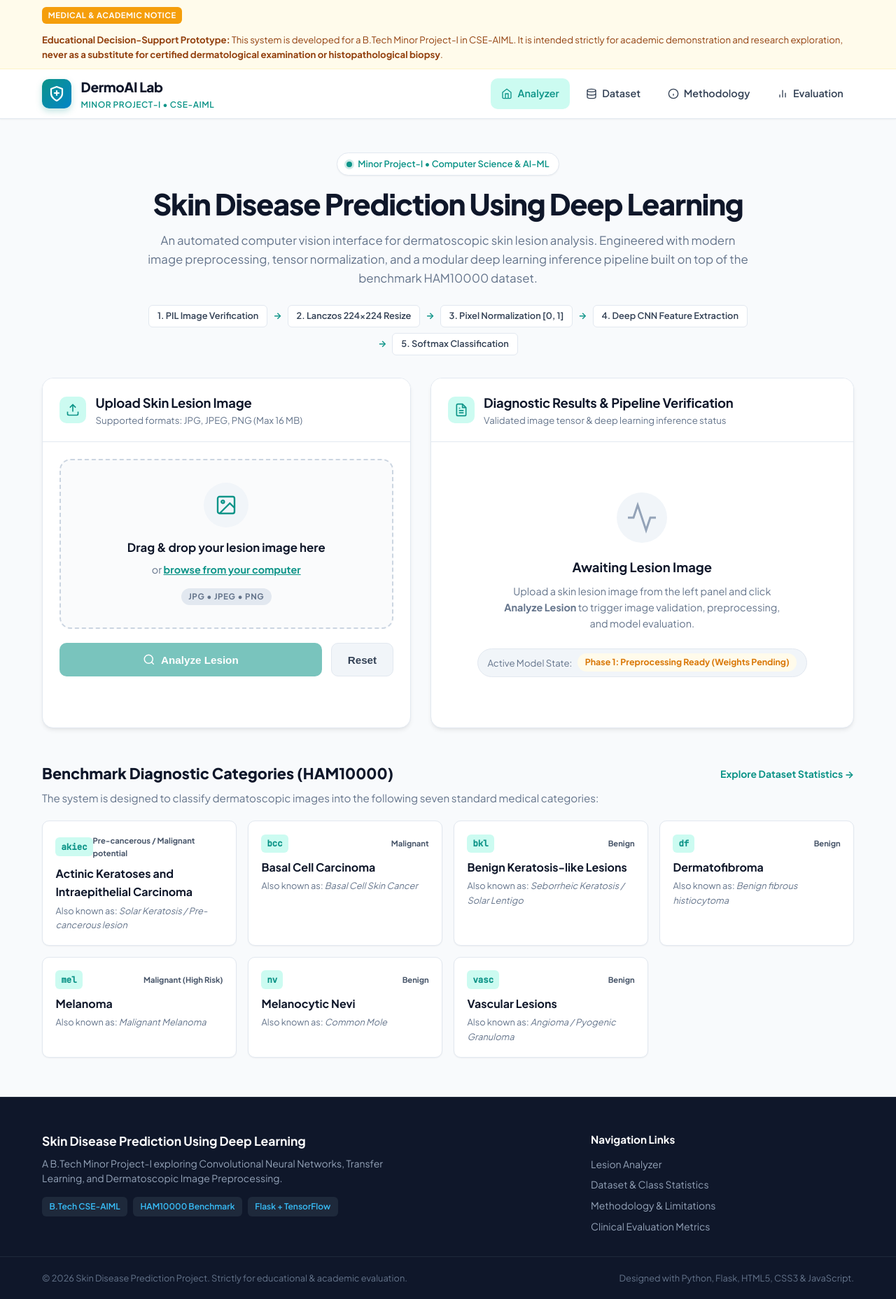
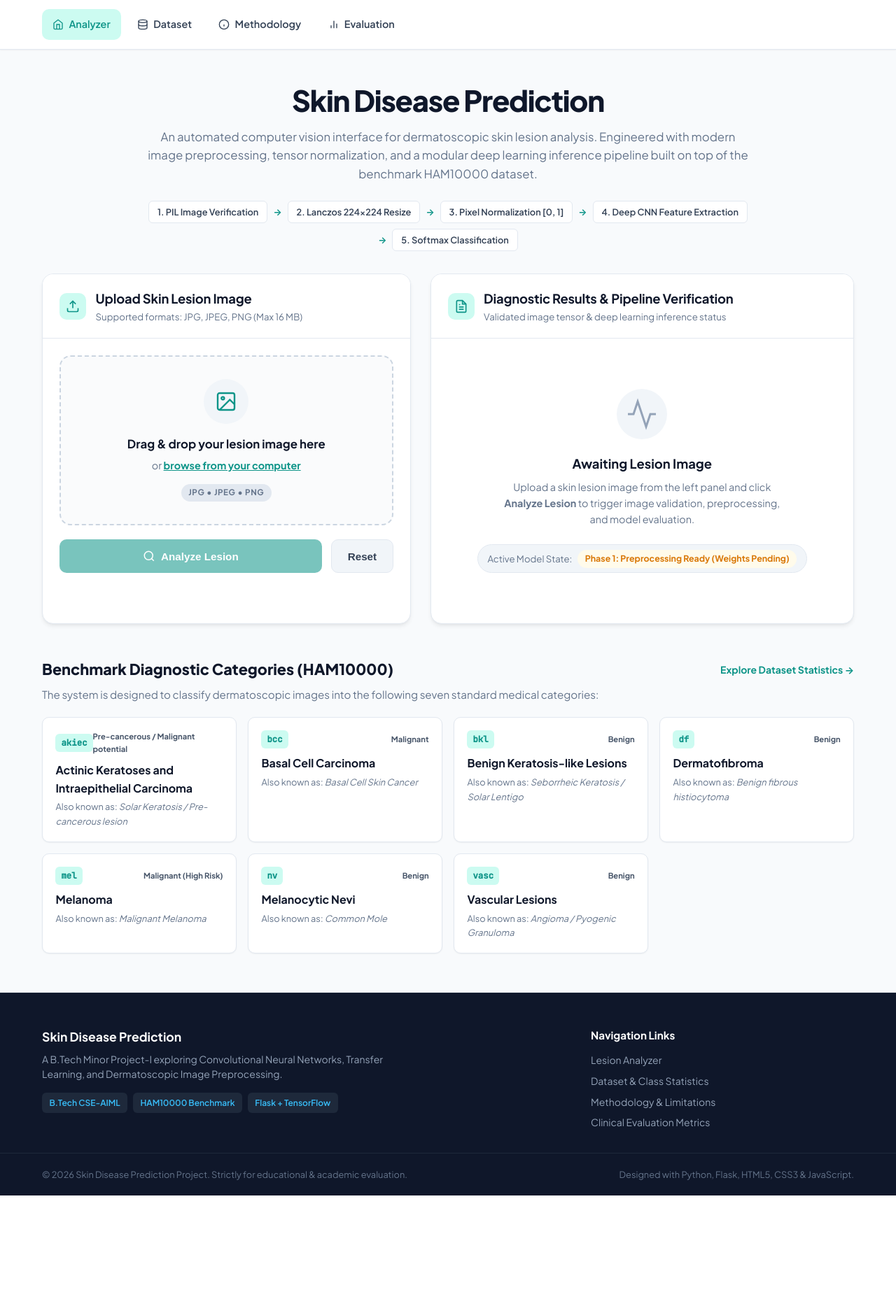
Before and after one commit to MondemLavanya/skin-disease-prediction, a Flask app: page / in a window 1280 px wide. Shown: the whole page at 70% size. After the commit the page ends 1709 px from the top, so only its background shows below. Run offline with Flask 3, Linux system fonts and the light colour scheme.

Commit message:
Simplify website title and branding

```diff
--- a/templates/base.html
+++ b/templates/base.html
@@ -13,34 +13,11 @@
     <link href="https://fonts.googleapis.com/css2?family=Plus+Jakarta+Sans:wght@400;500;600;700;800&family=JetBrains+Mono:wght@400;500&display=swap" rel="stylesheet">
 </head>
 <body>
-    <!-- Top Clinical Disclaimer Banner -->
-    <div class="clinical-disclaimer-banner" role="alert">
-        <div class="container disclaimer-content">
-            <span class="disclaimer-badge">Medical & Academic Notice</span>
-            <p>
-                <strong>Educational Decision-Support Prototype:</strong>
-                This system is developed for a B.Tech Minor Project-I in CSE-AIML. It is intended strictly for academic demonstration and research exploration, <strong>never as a substitute for certified dermatological examination or histopathological biopsy</strong>.
-            </p>
-        </div>
-    </div>
+
 
     <!-- Navigation Header -->
     <header class="site-header">
         <div class="container header-container">
-            <a href="{{ url_for('index') }}" class="brand-logo" aria-label="Skin Disease Prediction Home">
-                <div class="logo-icon-wrapper">
-                    <!-- Clean Medical Cross / Shield SVG -->
-                    <svg viewBox="0 0 24 24" width="24" height="24" fill="none" stroke="currentColor" stroke-width="2.2" stroke-linecap="round" stroke-linejoin="round">
-                        <path d="M12 22s8-4 8-10V5l-8-3-8 3v7c0 6 8 10 8 10z"/>
-                        <line x1="12" y1="8" x2="12" y2="14"/>
-                        <line x1="9" y1="11" x2="15" y2="11"/>
-                    </svg>
-                </div>
-                <div class="brand-text">
-                    <span class="brand-title">DermoAI Lab</span>
-                    <span class="brand-subtitle">Minor Project-I • CSE-AIML</span>
-                </div>
-            </a>
 
             <nav class="main-nav" aria-label="Primary Navigation">
                 <ul class="nav-list">
@@ -82,7 +59,7 @@
     <footer class="site-footer">
         <div class="container footer-container">
             <div class="footer-left">
-                <h4>Skin Disease Prediction Using Deep Learning</h4>
+                <h4>Skin Disease Prediction</h4>
                 <p>A B.Tech Minor Project-I exploring Convolutional Neural Networks, Transfer Learning, and Dermatoscopic Image Preprocessing.</p>
                 <div class="academic-badge-row">
                     <span class="badge-pill">B.Tech CSE-AIML</span>
--- a/templates/index.html
+++ b/templates/index.html
@@ -6,11 +6,8 @@
 <div class="container main-content-wrapper">
     <!-- Hero Introduction Section -->
     <section class="hero-section">
-        <div class="hero-badge">
-            <span class="status-dot"></span>
-            <span>Minor Project-I • Computer Science & AI-ML</span>
-        </div>
-        <h1 class="hero-title">Skin Disease Prediction Using Deep Learning</h1>
+
+      <h1 class="hero-title">Skin Disease Prediction</h1>
         <p class="hero-subtitle">
             An automated computer vision interface for dermatoscopic skin lesion analysis.
             Engineered with modern image preprocessing, tensor normalization, and a modular deep learning
```
